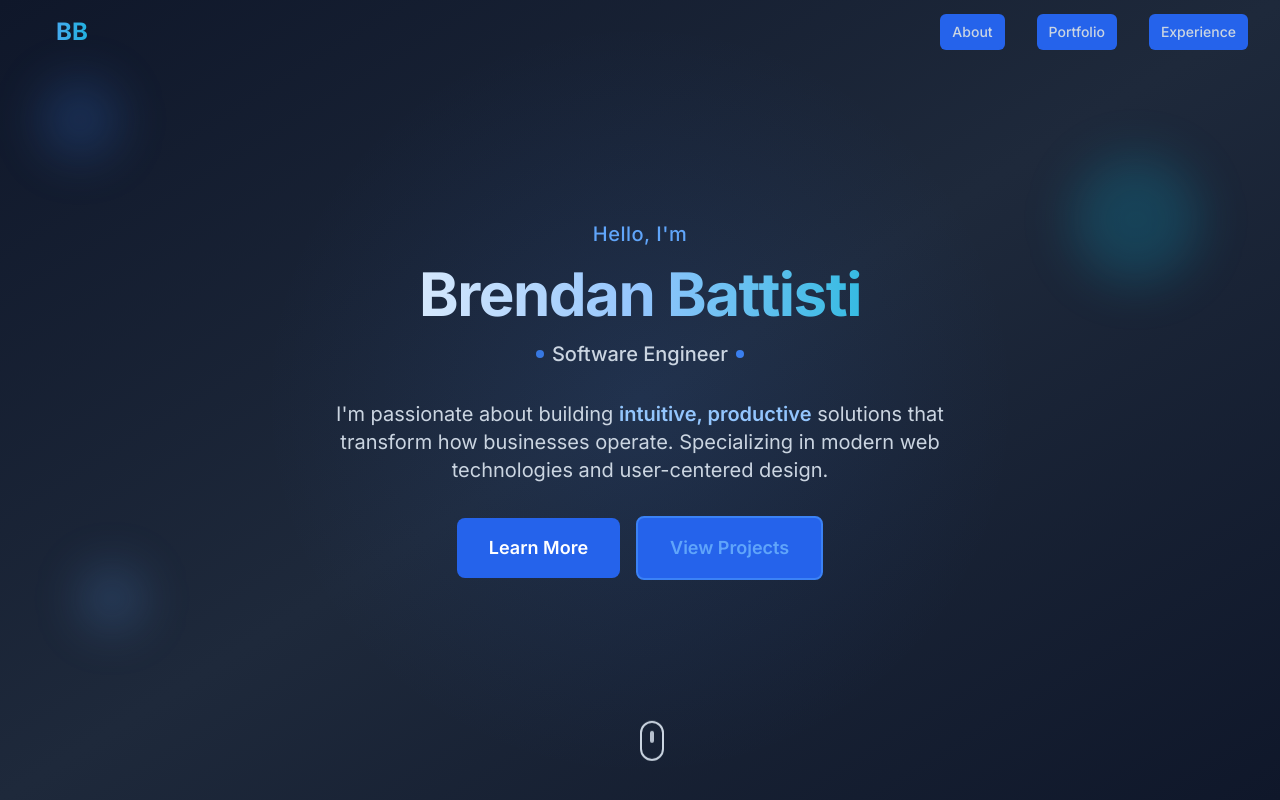
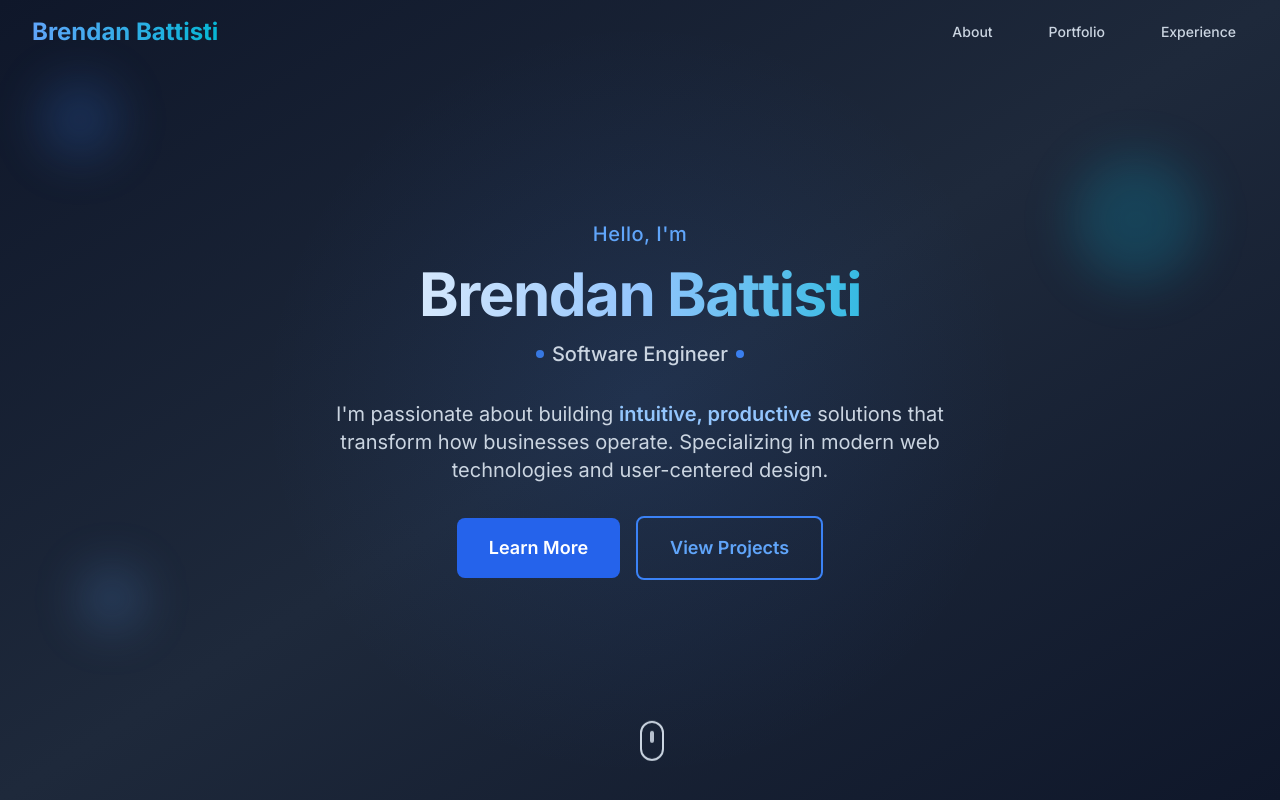
Before and after one commit to BrendanBattisti/Portfolio-Website, a React app: page / in a window 1280 px wide. Shown: the top 800 px of the page. Built offline with nearby package versions, Linux system fonts and the light colour scheme.

Commit message:
Removing some AI slop

```diff
--- a/src/Layout/Navbar/Navbar.js
+++ b/src/Layout/Navbar/Navbar.js
@@ -1,4 +1,4 @@
-import { useState, useEffect } from "react";
+import { useEffect, useState } from "react";
 
 const Navbar = () => {
   const [isScrolled, setIsScrolled] = useState(false);
@@ -19,6 +19,19 @@ const Navbar = () => {
     }
   };
 
+  const Sections = ["About", "Portfolio", "Experience"];
+
+  function NavBarLink(text) {
+    return (
+      <button
+        onClick={() => scrollToSection(text.toLowerCase())}
+        className="text-subtext hover:text-primary-300 px-3 py-2 rounded-full text-sm font-medium transition-all duration-200 hover:bg-primary-500/10"
+      >
+        {text}
+      </button>
+    );
+  }
+
   return (
     <nav
       className={`fixed top-0 left-0 right-0 z-50 transition-all duration-300 ${
@@ -35,31 +48,14 @@ const Navbar = () => {
               onClick={() => window.scrollTo({ top: 0, behavior: "smooth" })}
               className="text-2xl font-bold bg-gradient-to-r from-primary-400 to-accent bg-clip-text text-transparent hover:from-primary-300 hover:to-accent/80 transition-all duration-300"
             >
-              BB
+              Brendan Battisti
             </button>
           </div>
 
           {/* Navigation Links */}
           <div className="hidden md:block">
             <div className="ml-10 flex items-baseline space-x-8">
-              <button
-                onClick={() => scrollToSection("about")}
-                className="text-subtext hover:text-primary-300 px-3 py-2 rounded-md text-sm font-medium transition-all duration-200 hover:bg-primary-500/10"
-              >
-                About
-              </button>
-              <button
-                onClick={() => scrollToSection("portfolio")}
-                className="text-subtext hover:text-primary-300 px-3 py-2 rounded-md text-sm font-medium transition-all duration-200 hover:bg-primary-500/10"
-              >
-                Portfolio
-              </button>
-              <button
-                onClick={() => scrollToSection("experience")}
-                className="text-subtext hover:text-primary-300 px-3 py-2 rounded-md text-sm font-medium transition-all duration-200 hover:bg-primary-500/10"
-              >
-                Experience
-              </button>
+              {Sections.map((text) => NavBarLink(text))}
             </div>
           </div>
 
--- a/src/Layout/Portfolio/Portfolio.js
+++ b/src/Layout/Portfolio/Portfolio.js
@@ -29,26 +29,6 @@ const Portfolio = () => {
             </div>
           ))}
         </div>
-
-        {/* Call to action */}
-        <div
-          className="text-center mt-16 animate-fade-in"
-          style={{ animationDelay: "0.6s" }}
-        >
-          <p className="text-subtext mb-6">
-            Interested in working together? Let's discuss your next project.
-          </p>
-          <button
-            onClick={() =>
-              document
-                .getElementById("experience")
-                .scrollIntoView({ behavior: "smooth" })
-            }
-            className="bg-primary-600 hover:bg-primary-700 text-white px-8 py-4 rounded-lg font-semibold text-lg transition-all duration-300 transform hover:scale-105 hover:shadow-lg hover:shadow-primary-500/25"
-          >
-            View Experience
-          </button>
-        </div>
       </div>
     </Section>
   );
--- a/src/index.css
+++ b/src/index.css
@@ -37,9 +37,9 @@
     @apply text-subtext text-base md:text-lg font-secondary leading-relaxed;
   }
 
-  button {
+  /* button {
     @apply text-text bg-primary-600 hover:bg-primary-700 focus:outline-none focus:ring-4 focus:ring-primary-500/50 font-medium rounded-lg text-sm px-6 py-3 text-center transition-all duration-200 transform hover:scale-105 active:scale-95;
-  }
+  } */
 
   a {
     @apply text-primary-400 hover:text-primary-300 transition-colors duration-200;
```
